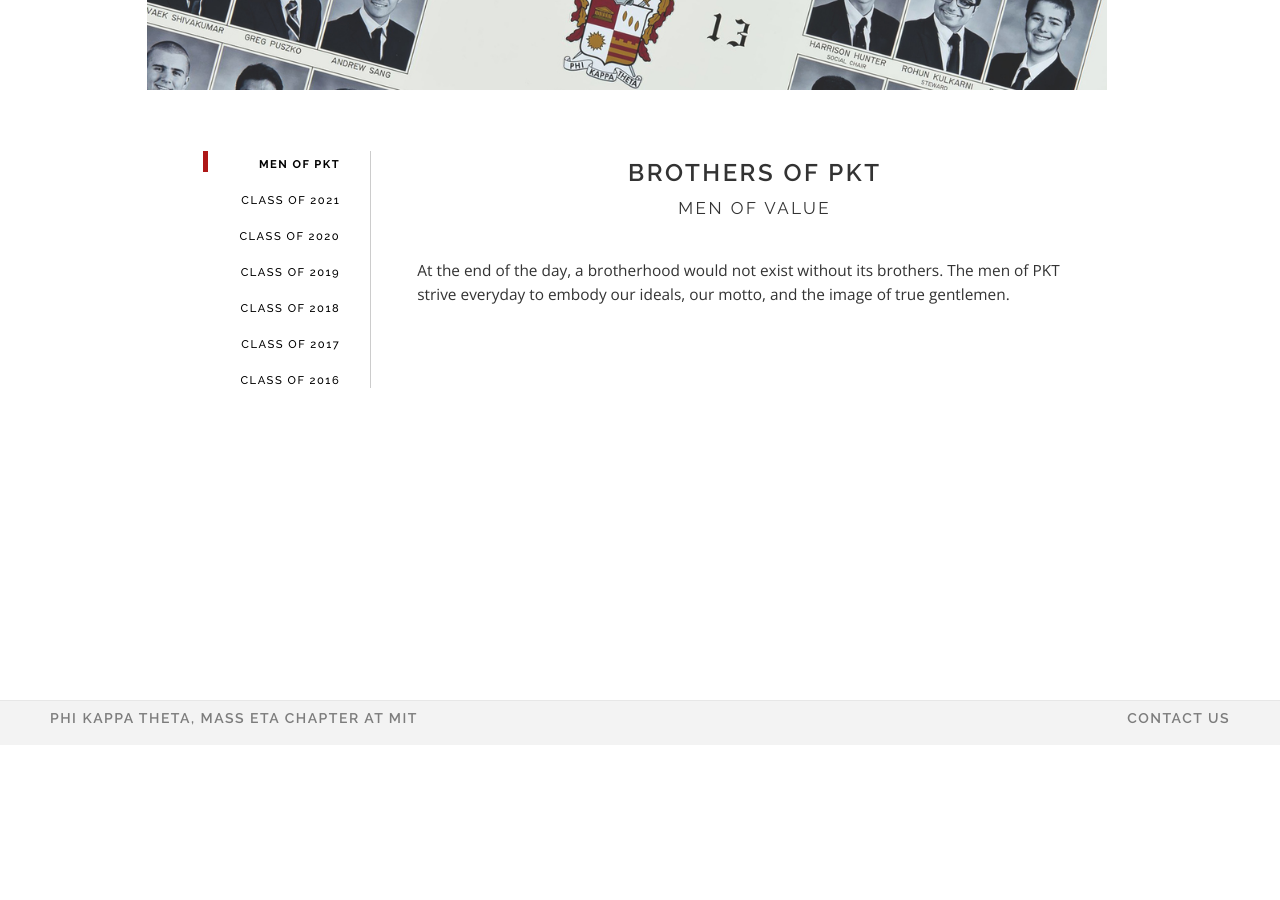
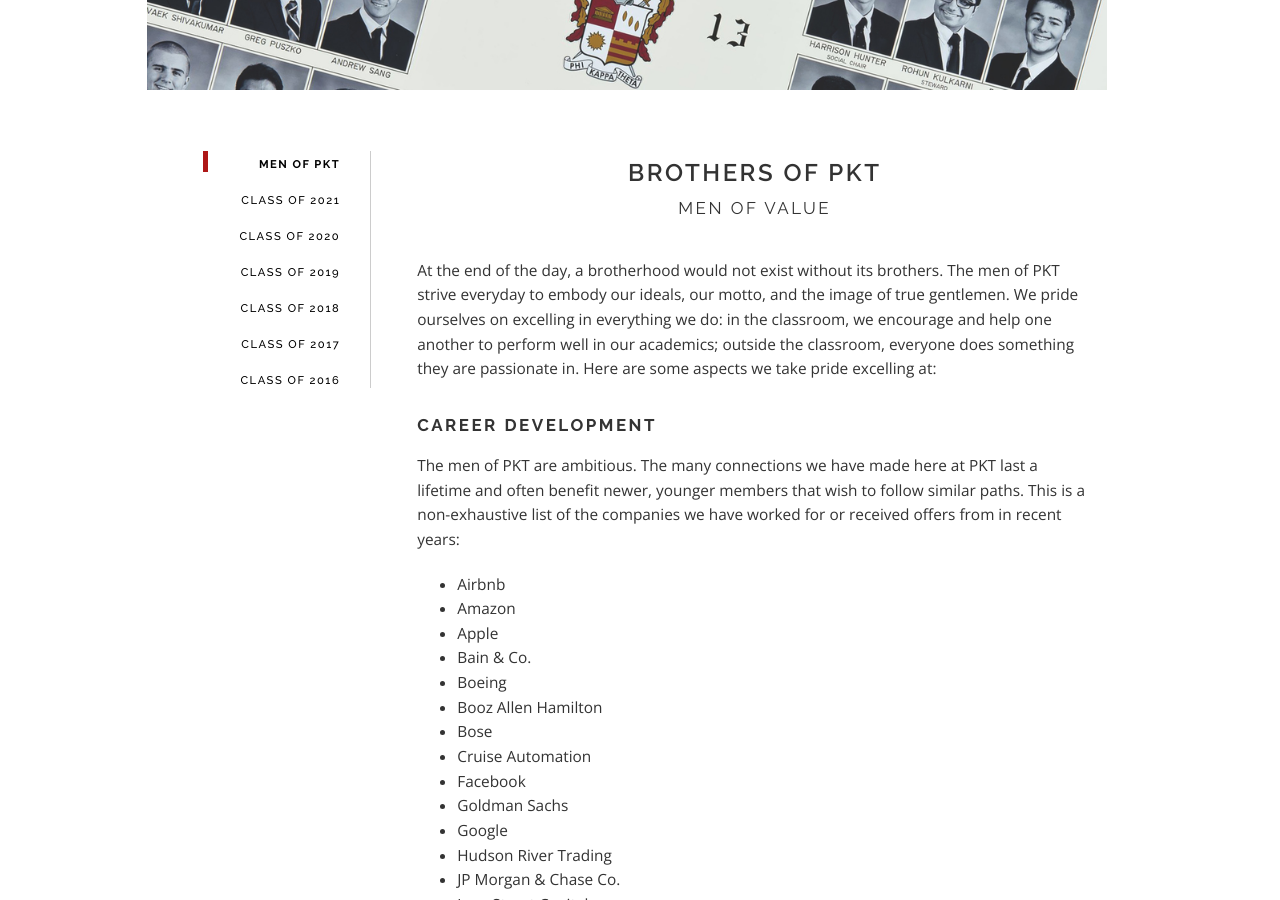
Before and after one commit to pktmasseta/pktmasseta.github.io, a Jekyll site: the page built from _brothers/index.md, in a window 1280 px wide and 900 px high, scrolled down 200 px. Built offline with Jekyll 4.4.1, drawn with Linux system fonts in a browser that asks for light colours; before the commit the page ends 945 px from its top, so only the background shows below that; some of the changed text lies outside the part shown.

Commit message:
staging new brothers homepage

```diff
--- a/_brothers/index.md
+++ b/_brothers/index.md
@@ -5,4 +5,39 @@
 position: -10000
 permalink: /brothers/
 ---
-At the end of the day, a brotherhood would not exist without its brothers. The men of PKT strive everyday to embody our ideals, our motto, and the image of true gentlemen.
+At the end of the day, a brotherhood would not exist without its brothers. The men of PKT strive everyday to embody our ideals, our motto, and the image of true gentlemen. We pride ourselves on excelling in everything we do: in the classroom, we encourage and help one another to perform well in our academics; outside the classroom, everyone does something they are passionate in. Here are some aspects we take pride excelling at:
+
+###### Career Development
+
+The men of PKT are ambitious. The many connections we have made here at PKT last a lifetime and often benefit newer, younger members that wish to follow similar paths. This is a non-exhaustive list of the companies we have worked for or received offers from in recent years:
+
+- Airbnb
+- Amazon
+- Apple
+- Bain & Co.
+- Boeing
+- Booz Allen Hamilton
+- Bose
+- Cruise Automation
+- Facebook
+- Goldman Sachs
+- Google
+- Hudson River Trading
+- JP Morgan & Chase Co.
+- Jane Street Capital
+- KKR & Co.
+- LinkedIn
+- McKinsey & Co.
+- Microsoft
+- NASA Jet Propulsion Laboratory
+- NVIDIA
+- Oracle
+- Palantir Technologies
+- QuantEdge
+- Quora
+- Raytheon
+- Rev.com
+- SpaceX
+- Susquehanna Investment Group
+- Tower Research Capital
+- Two Sigma Investments
```
Also changed, not shown: 1 other file.
